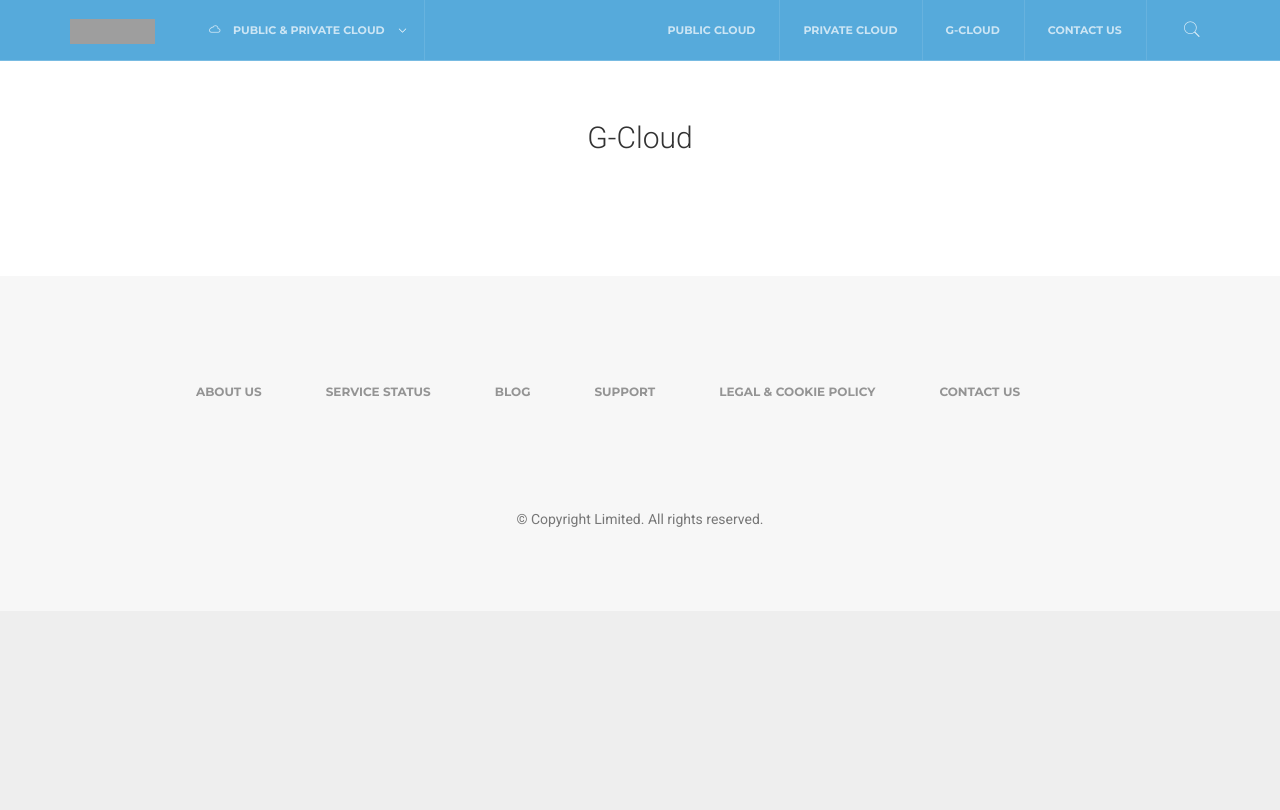
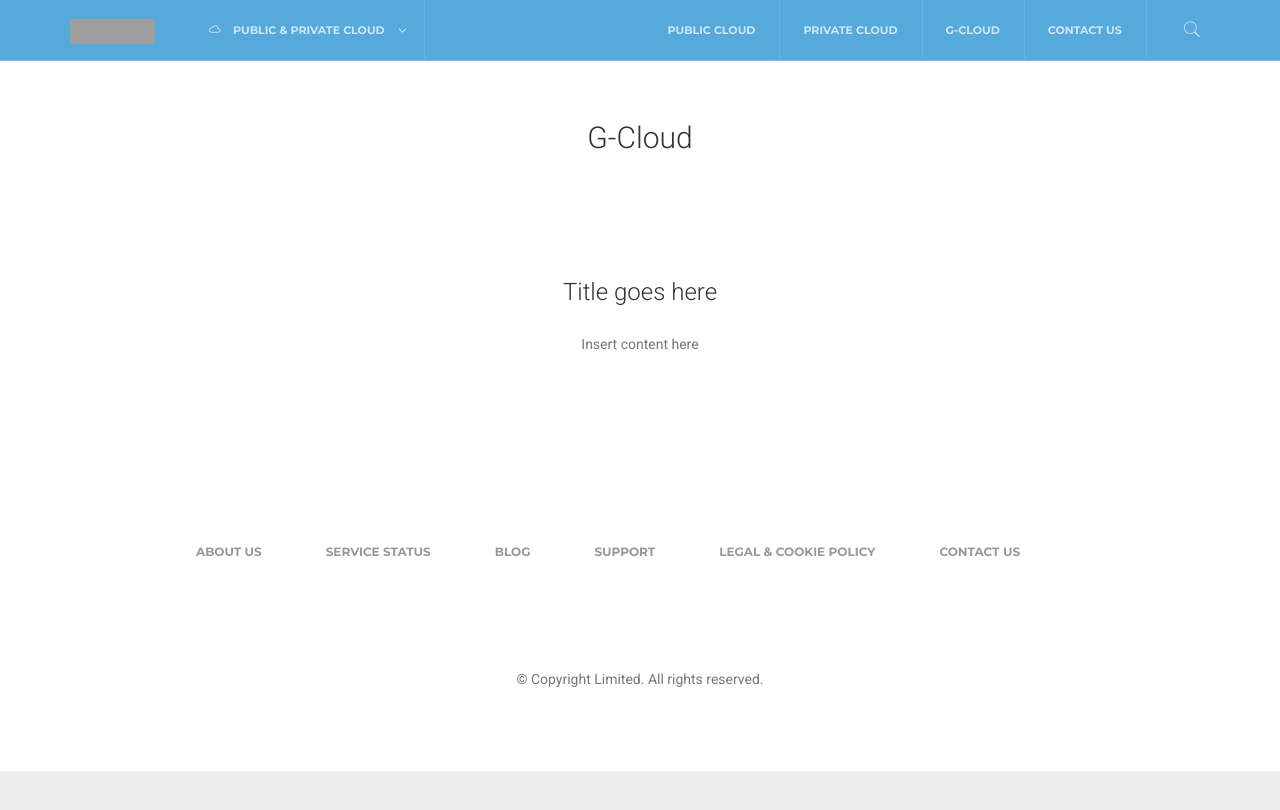
Before and after one commit to niksimms/coreix.github.io, a Jekyll site: the page built from cloud/g-cloud/index.html, in a window 1280 px wide. Shown: the top 810 px of the page. Built offline with Jekyll 4.4.1, drawn with Linux system fonts in a browser that asks for light colours; grey boxes are pictures that could not be loaded.

Commit message:
Update index.html

```diff
--- a/cloud/g-cloud/index.html
+++ b/cloud/g-cloud/index.html
@@ -3,4 +3,16 @@ layout: public-and-private-cloud
 title: G-Cloud - Coreix
 ---
 
+<!-- Main page title -->
+<!-- Edit title="" for the page title -->
 {% include title.html title="G-Cloud" variable-param=page.variable %}
+
+<!-- Start page article -->
+<!-- Include <h></h> tags and <p></p> tags after {% include article/start.html %} -->
+{% include article/start.html %}
+
+  <h4>Title goes here</h4>
+  <p>Insert content here</p>
+
+<!-- Do not include article content after {% include article/end.html %} -->
+{% include article/end.html %}
```
